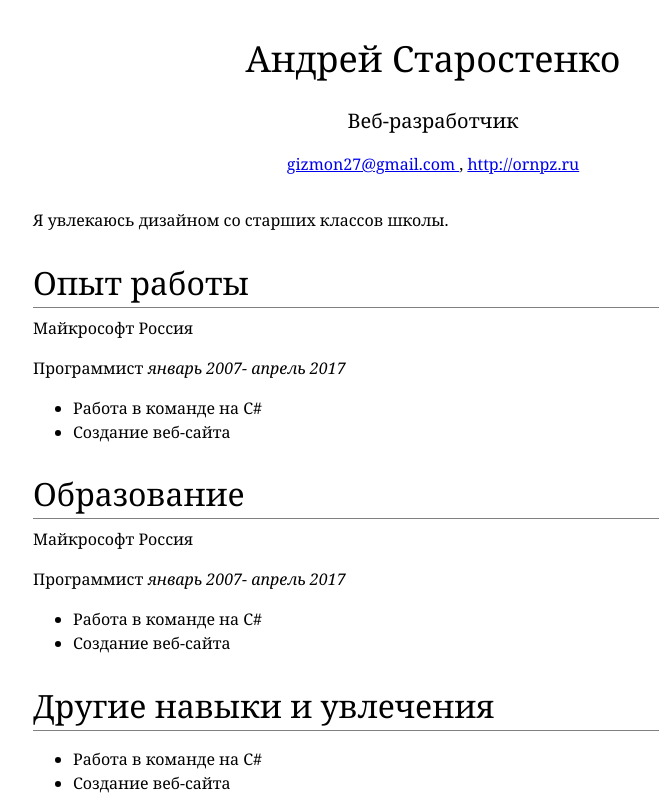
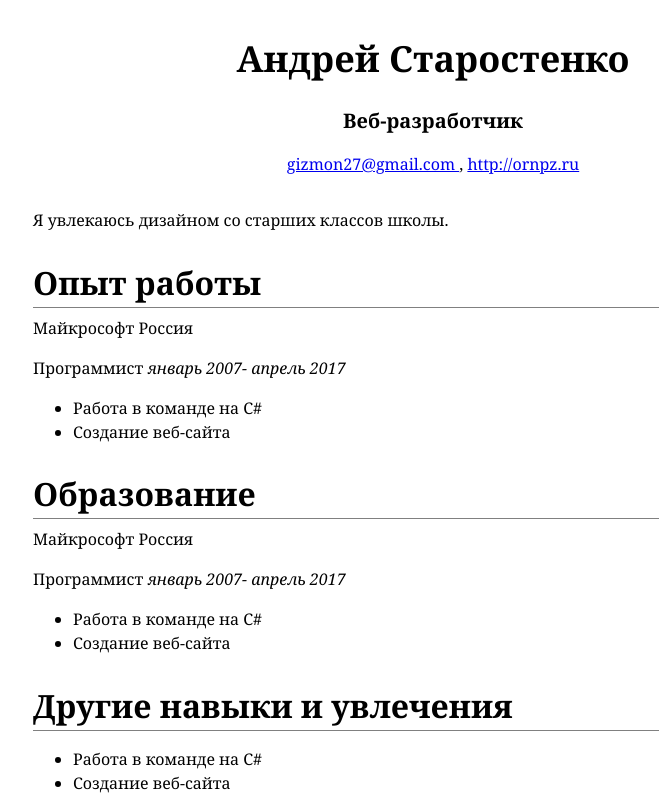
Before and after one commit to Gizmonn/gizmonn.github.io, a plain HTML site: page index.html in a window 1280 px wide. Shown: the top 800 px of the page, without its empty margins (207-866 px from the left). Drawn offline with Linux system fonts and the light colour scheme.

Commit message:
Update style.css

```diff
--- a/style.css
+++ b/style.css
@@ -13,7 +13,7 @@ p {
     margin-bottom:12px;
 }
 h1,h2,h3 {
-font-weight:400;
+font-weight:4000;
 margin-bottom:0;
 }
 h1 {
```
